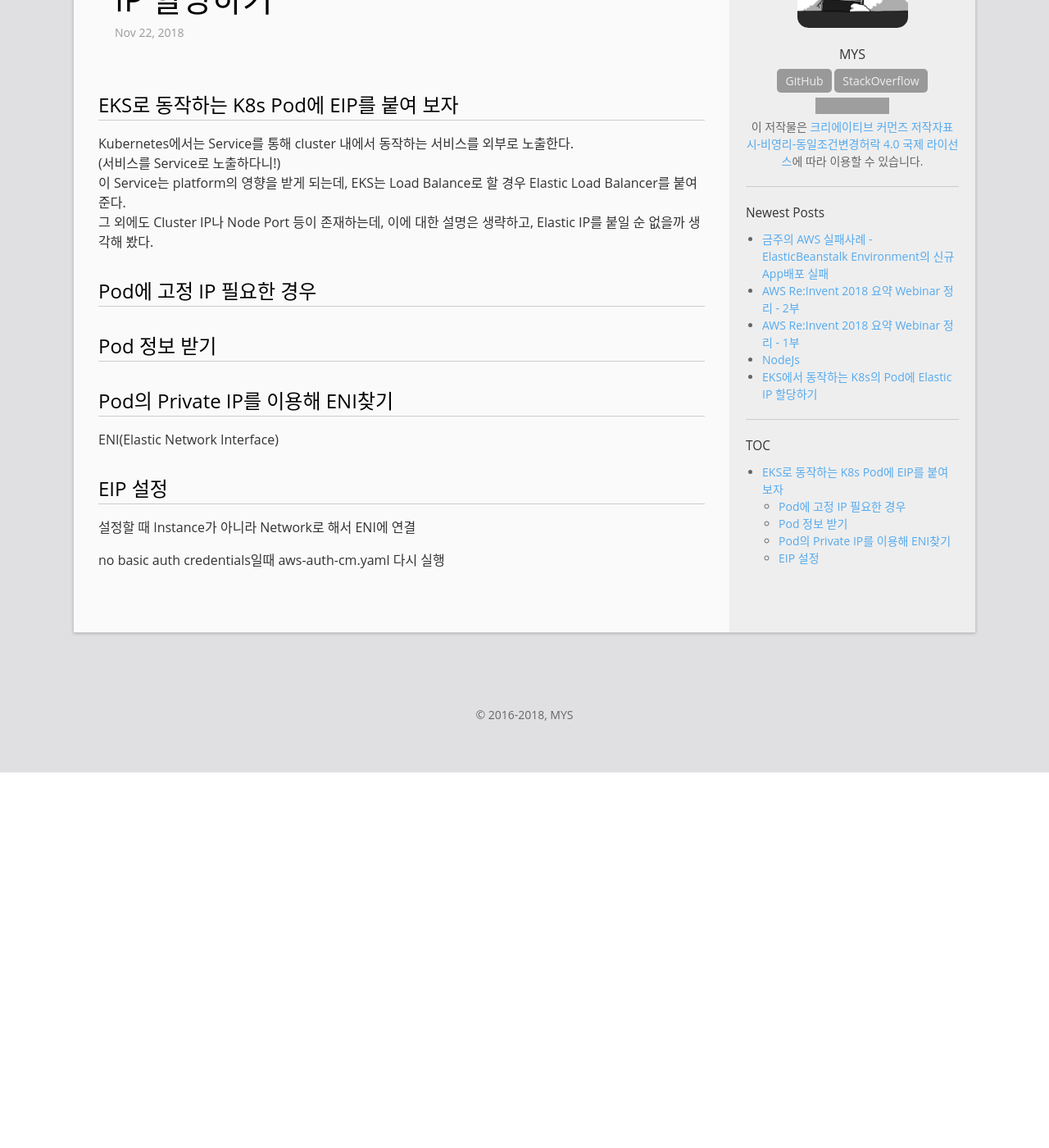
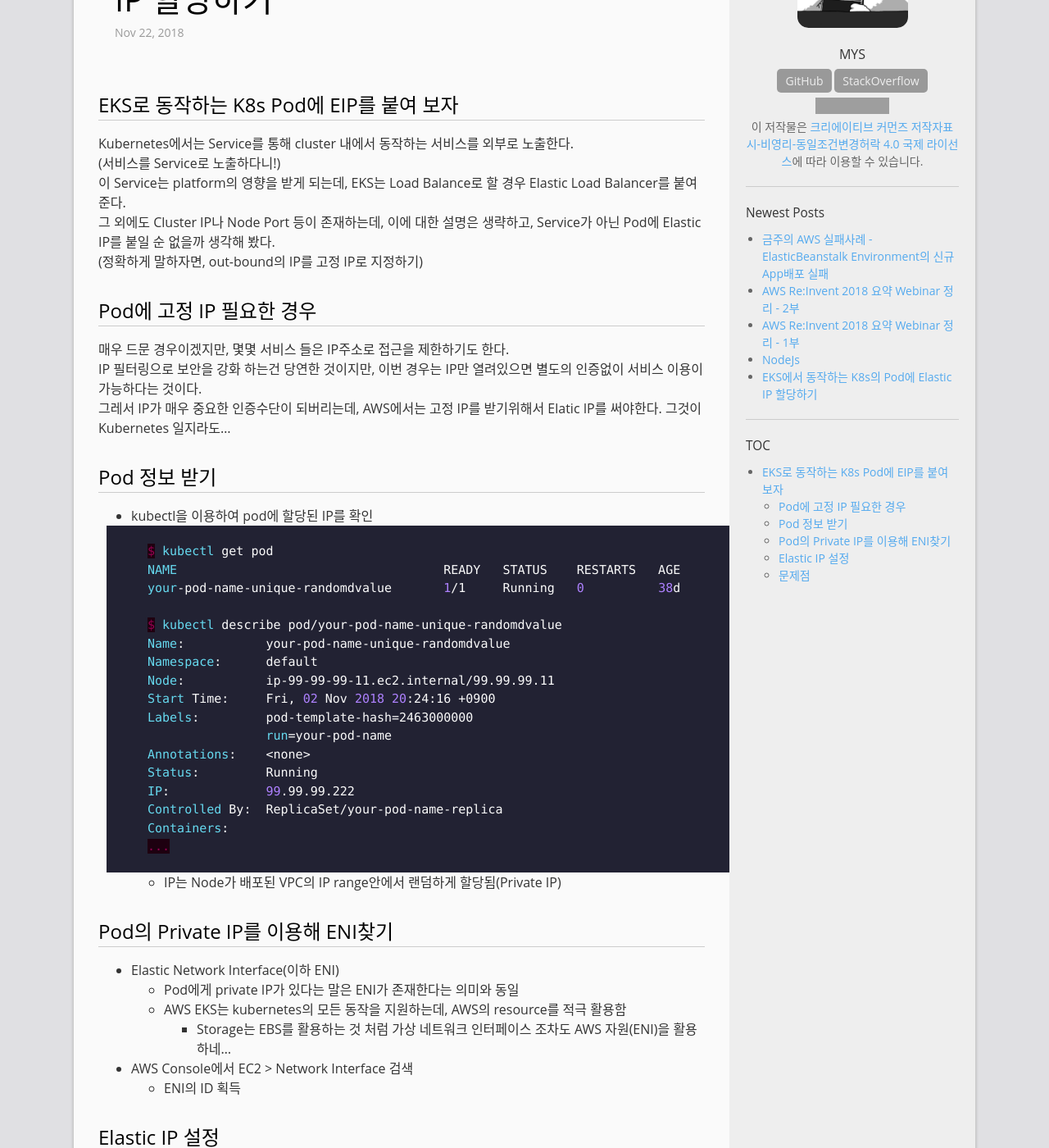
Before and after one commit to mystria/mystria.github.io, a Jekyll site: the page built from _posts/2018-11-22-assign-EIP-to-pod-on-EKS-node.md, in a window 1280 px wide and 1400 px high, scrolled down 223 px. Shown: the whole window at 82% size. Built offline with Jekyll 4.4.1, drawn with Linux system fonts in a browser that asks for light colours; comment, search, counter and statistics services are not loaded; before the commit the page ends 1165 px from its top, so only the background shows below that; some of the changed text lies outside the part shown; grey boxes are pictures that could not be loaded.

Commit message:
Update post (Actually new posting)

```diff
--- a/_posts/2018-11-22-assign-EIP-to-pod-on-EKS-node.md
+++ b/_posts/2018-11-22-assign-EIP-to-pod-on-EKS-node.md
@@ -9,17 +9,61 @@ comments: true
 Kubernetes에서는 Service를 통해 cluster 내에서 동작하는 서비스를 외부로 노출한다.
 (서비스를 Service로 노출하다니!)
 이 Service는 platform의 영향을 받게 되는데, EKS는 Load Balance로 할 경우 Elastic Load Balancer를 붙여 준다.
-그 외에도 Cluster IP나 Node Port 등이 존재하는데, 이에 대한 설명은 생략하고, Elastic IP를 붙일 순 없을까 생각해 봤다.
+그 외에도 Cluster IP나 Node Port 등이 존재하는데, 이에 대한 설명은 생략하고, Service가 아닌 Pod에 Elastic IP를 붙일 순 없을까 생각해 봤다.
+(정확하게 말하자면, out-bound의 IP를 고정 IP로 지정하기)
 
 ## Pod에 고정 IP 필요한 경우
+매우 드문 경우이겠지만, 몇몇 서비스 들은 IP주소로 접근을 제한하기도 한다.
+IP 필터링으로 보안을 강화 하는건 당연한 것이지만, 이번 경우는 IP만 열려있으면 별도의 인증없이 서비스 이용이 가능하다는 것이다.
+그레서 IP가 매우 중요한 인증수단이 되버리는데, AWS에서는 고정 IP를 받기위해서 Elatic IP를 써야한다. 그것이 Kubernetes 일지라도...
 
 ## Pod 정보 받기
+  * kubectl을 이용하여 pod에 할당된 IP를 확인
+    ~~~ ssh
+    $ kubectl get pod
+    NAME                                    READY   STATUS    RESTARTS   AGE
+    your-pod-name-unique-randomdvalue       1/1     Running   0          38d
+
+    $ kubectl describe pod/your-pod-name-unique-randomdvalue
+    Name:           your-pod-name-unique-randomdvalue
+    Namespace:      default
+    Node:           ip-99-99-99-11.ec2.internal/99.99.99.11
+    Start Time:     Fri, 02 Nov 2018 20:24:16 +0900
+    Labels:         pod-template-hash=2463000000
+                    run=your-pod-name
+    Annotations:    <none>
+    Status:         Running
+    IP:             99.99.99.222
+    Controlled By:  ReplicaSet/your-pod-name-replica
+    Containers:
+    ...
+    ~~~
+    + IP는 Node가 배포된 VPC의 IP range안에서 랜덤하게 할당됨(Private IP)
 
 ## Pod의 Private IP를 이용해 ENI찾기
-ENI(Elastic Network Interface)
+  * Elastic Network Interface(이하 ENI)
+    + Pod에게 private IP가 있다는 말은 ENI가 존재한다는 의미와 동일
+    + AWS EKS는 kubernetes의 모든 동작을 지원하는데, AWS의 resource를 적극 활용함
+      - Storage는 EBS를 활용하는 것 처럼 가상 네트워크 인터페이스 조차도 AWS 자원(ENI)을 활용하네...
+  * AWS Console에서 EC2 > Network Interface 검색
+    + ENI의 ID 획득
 
-## EIP 설정
-설정할 때 Instance가 아니라 Network로 해서 ENI에 연결
+## Elastic IP 설정
+  * Elastic IP(이하 EIP)
+    + EIP를 할당(allocate)
+    + Associate할 대상 선택 시, Resource type을 Instance가 아닌 Network interface로 선택
+      - Pod은 한 worker node(= instance) 아래에 여러개가 존재
+      - 개별 pod은 각자에게 할당된 ENI에 연결
+      - 만약 Instance로 지정하려 하면 설정 적용이 실패
+    + ENI에 EIP를 붙이고 나면, 해당 pod에서 나가는 traffic의 source는 EIP 주소가 됨
 
-
-no basic auth credentials일때 aws-auth-cm.yaml 다시 실행
+## 문제점
+Pod이 죽으면 ENI도 사라져 EIP는 (아마)주인을 잃게되고 비용만 발생하게 된다.
+(EIP는 무료이지만, 할당 후 사용하지 않으면 비용이 발생함)
+Pod 이라는 생사를 보증할 수 없는 가상의 존재에 고정 IP를 부여하고, 이 IP로만 인증 해야하는 아키텍처는 지양해야 마땅하겠다.
+하지만, 이 바닥은 늘 이상적으로 돌아가지 않으니 Pod이 바뀌거나 scale out/in 되더라도 유지할 수 있는 방법을 고민할 필요가 있을 것이다.
+  * Ingress는 있는데 Egress는?
+    + Azure에는 있네?
+    + [AKS(Azure Kubernetes Service)의 송신 트래픽에 고정 공용 IP 주소 사용](https://docs.microsoft.com/ko-kr/azure/aks/egress)
+    + 혹시 EKS에도 있는데 나만 모르는것 아닐까?
+  * Egress Proxy를 만들어 EIP를 할당하면 가능할까?
```
